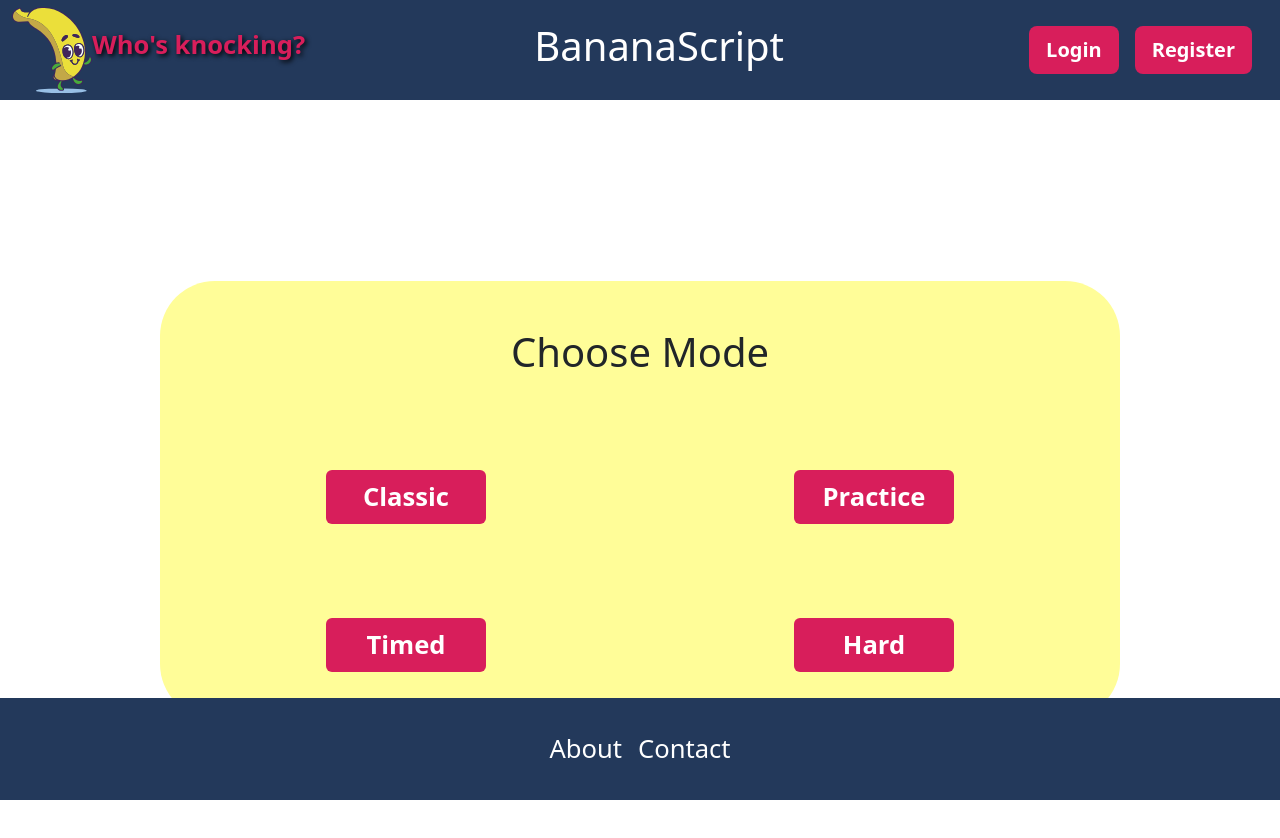
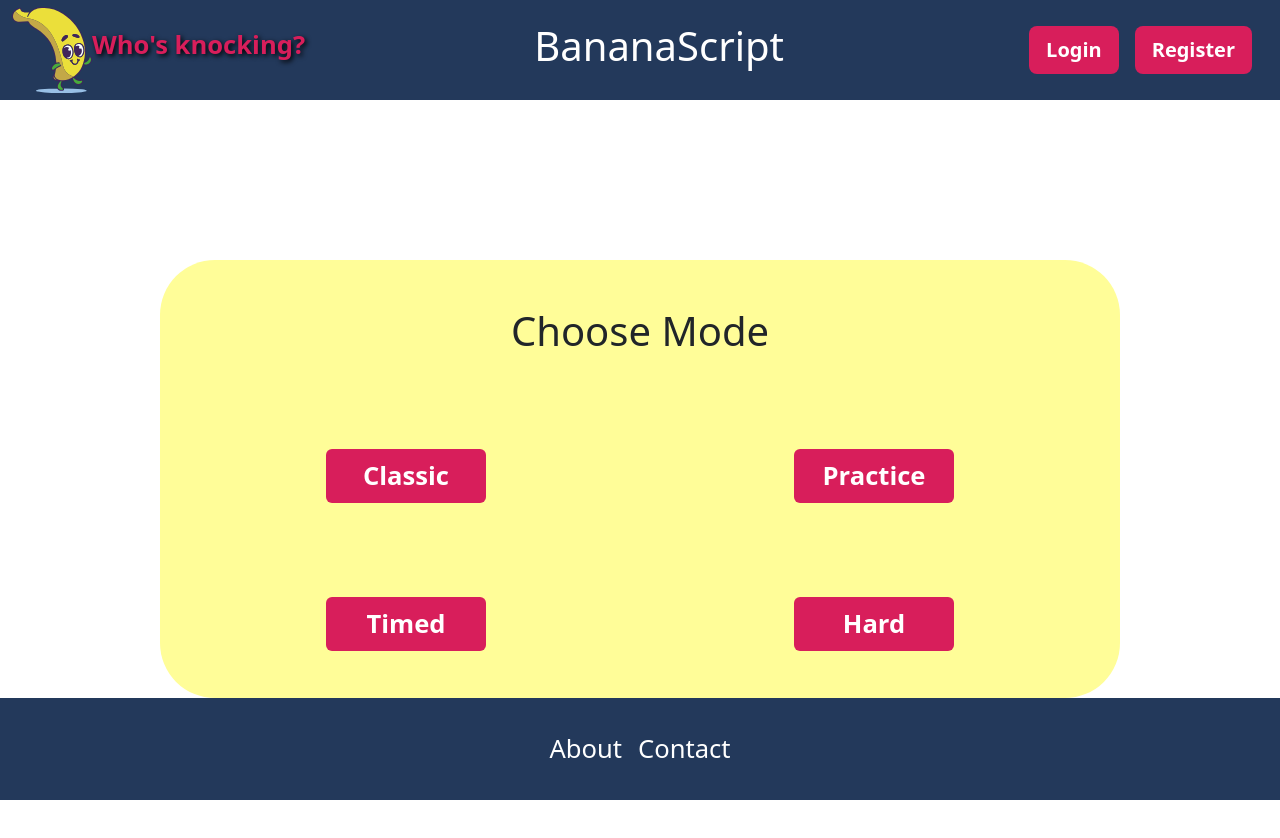
Before and after one commit to ExoPolit/js-quiz-pairProgramming-fes, a React (Create React App) app: page / in a window 1280 px wide. Shown: the top 838 px of the page. After the commit the page ends 800 px from the top, so only its background shows below. Built offline with nearby package versions, Linux system fonts and the light colour scheme; no server answers.

Commit message:
Main centerd

```diff
--- a/src/components/main.jsx
+++ b/src/components/main.jsx
@@ -28,9 +28,9 @@ const handleTimedButtonClick = () => {
   return (
     <div className={`main-container ${isVisible ? "slide-up" : ""}`}>
     <div
+    id="main-wrapper"
       className="
       container
-      min-vh-100
       d-flex
       justify-content-center
       align-items-center
--- a/src/styles/main.css
+++ b/src/styles/main.css
@@ -5,6 +5,10 @@
     width: 100%; */
     transform: translateX(-100%);
     transition: all 0.5s ease-in-out;
+}
+#main-wrapper{
+    position: relative;
+    top: 10rem;
 }
 .slide-up{
     transform: translateX(0);
```
